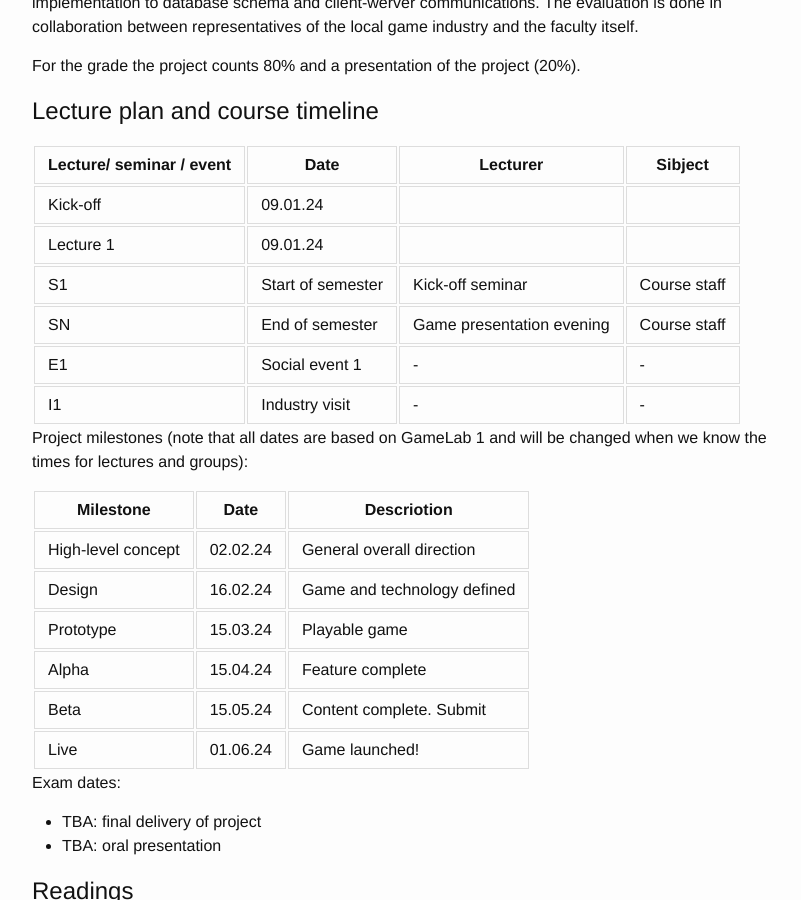
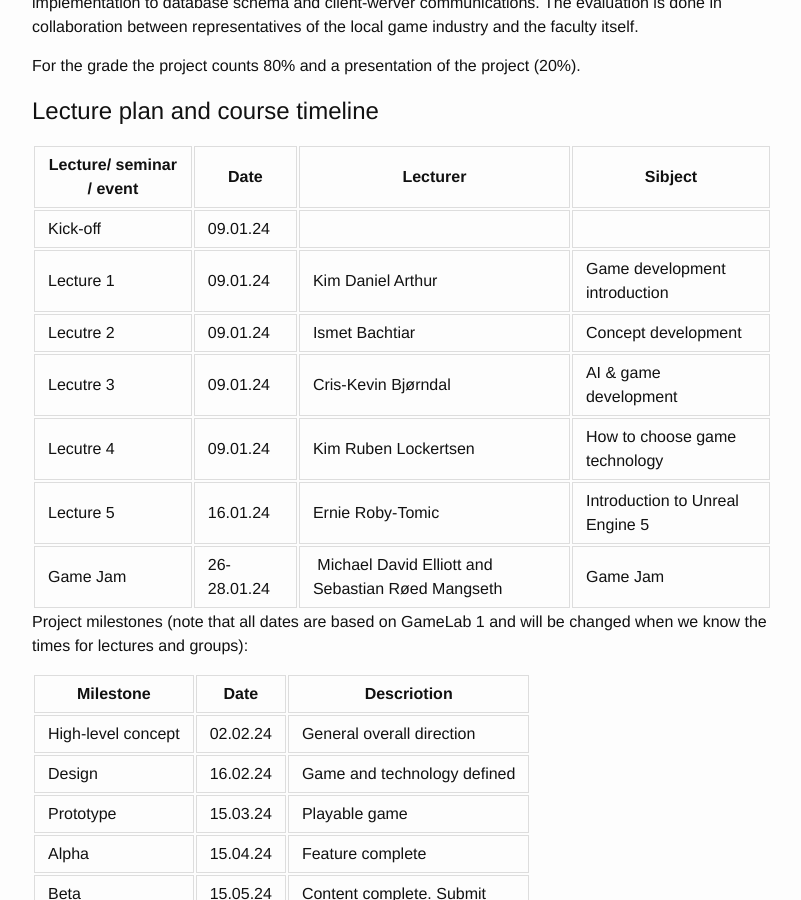
Before and after one commit to uit-gamelab-s24/uit-gamelab-s24.github.io, a Jekyll site: the page built from index.md, in a window 1280 px wide and 900 px high, scrolled down 1391 px. Shown: the whole window, without its empty margins (238-1039 px from the left). Built offline with Jekyll 4.4.1, drawn with Linux system fonts in a browser that asks for light colours; our own code applies the rules of GitHub Pages for plain Markdown files.

Commit message:
Update index.md

```diff
--- a/index.md
+++ b/index.md
@@ -49,13 +49,14 @@ For the grade the project counts 80% and a presentation of the project (20%).
 ## Lecture plan and course timeline
 
 | Lecture/ seminar / event | Date		   | Lecturer	  | Sibject  |
-|--------------------------|-----------|------------|----------|
-| Kick-off                 | 09.01.24  |            |          |
-| Lecture 1                | 09.01.24  |
-| S1  | Start of semester | Kick-off seminar | Course staff |
-| SN  | End of semester   | Game presentation evening | Course staff |
-| E1  | Social event 1    | -                | - |
-| I1  | Industry visit    | -                | - |
+|--------------------------|-----------|-------------------|---------------------|
+| Kick-off                 | 09.01.24  |                   |                     |
+| Lecture 1                | 09.01.24  | Kim Daniel Arthur | Game development introduction |
+| Lecutre 2                | 09.01.24  | Ismet Bachtiar    | Concept development |
+| Lecutre 3                | 09.01.24  | Cris-Kevin Bjørndal | AI & game development |
+| Lecutre 4                | 09.01.24  | Kim Ruben Lockertsen | How to choose game technology |
+| Lecture 5                | 16.01.24  | Ernie Roby-Tomic   | Introduction to Unreal Engine 5 |
+| Game Jam                 | 26-28.01.24 | Michael David Elliott and  Sebastian Røed Mangseth | Game Jam |
 
 Project milestones (note that all dates are based on GameLab 1 and will be changed when we know the times for lectures and  groups):
 
```
